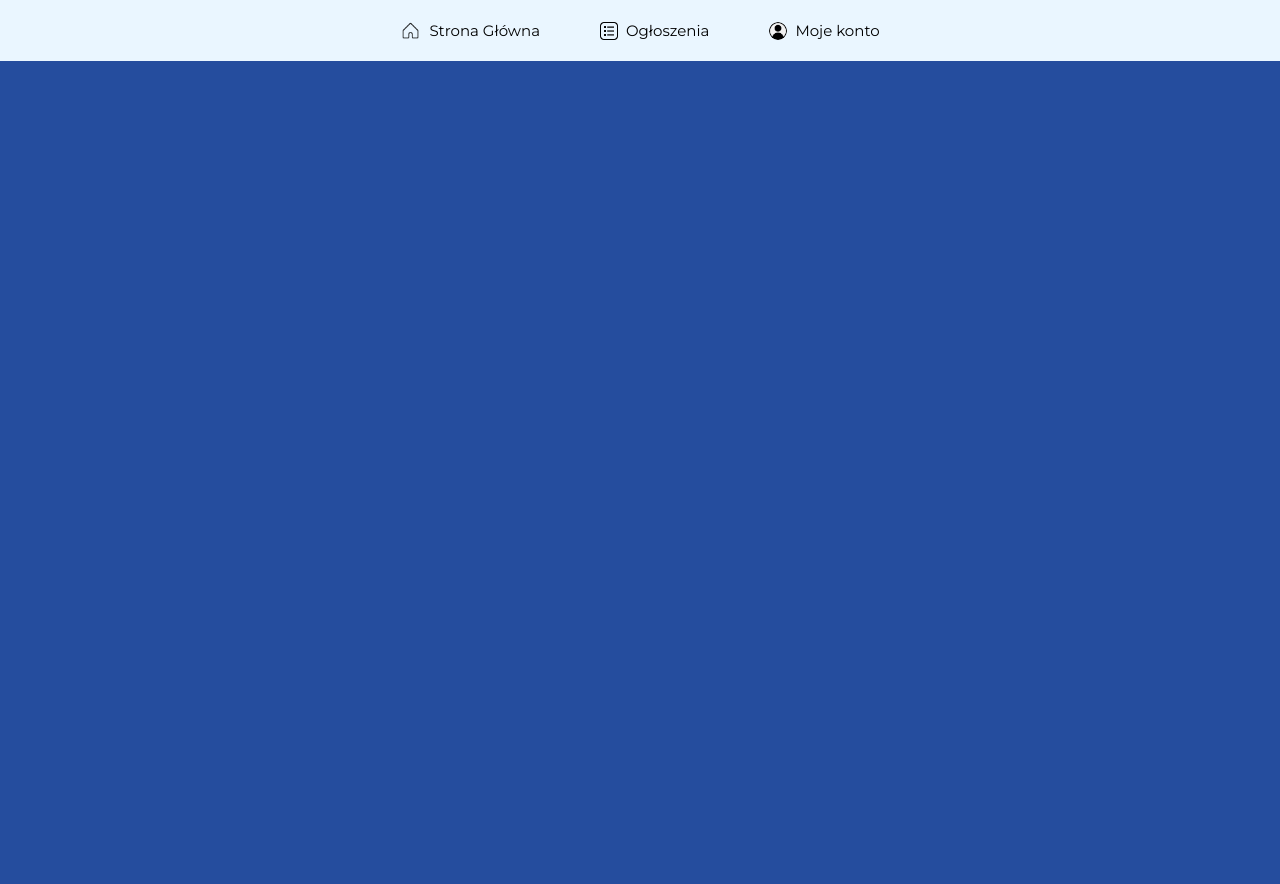
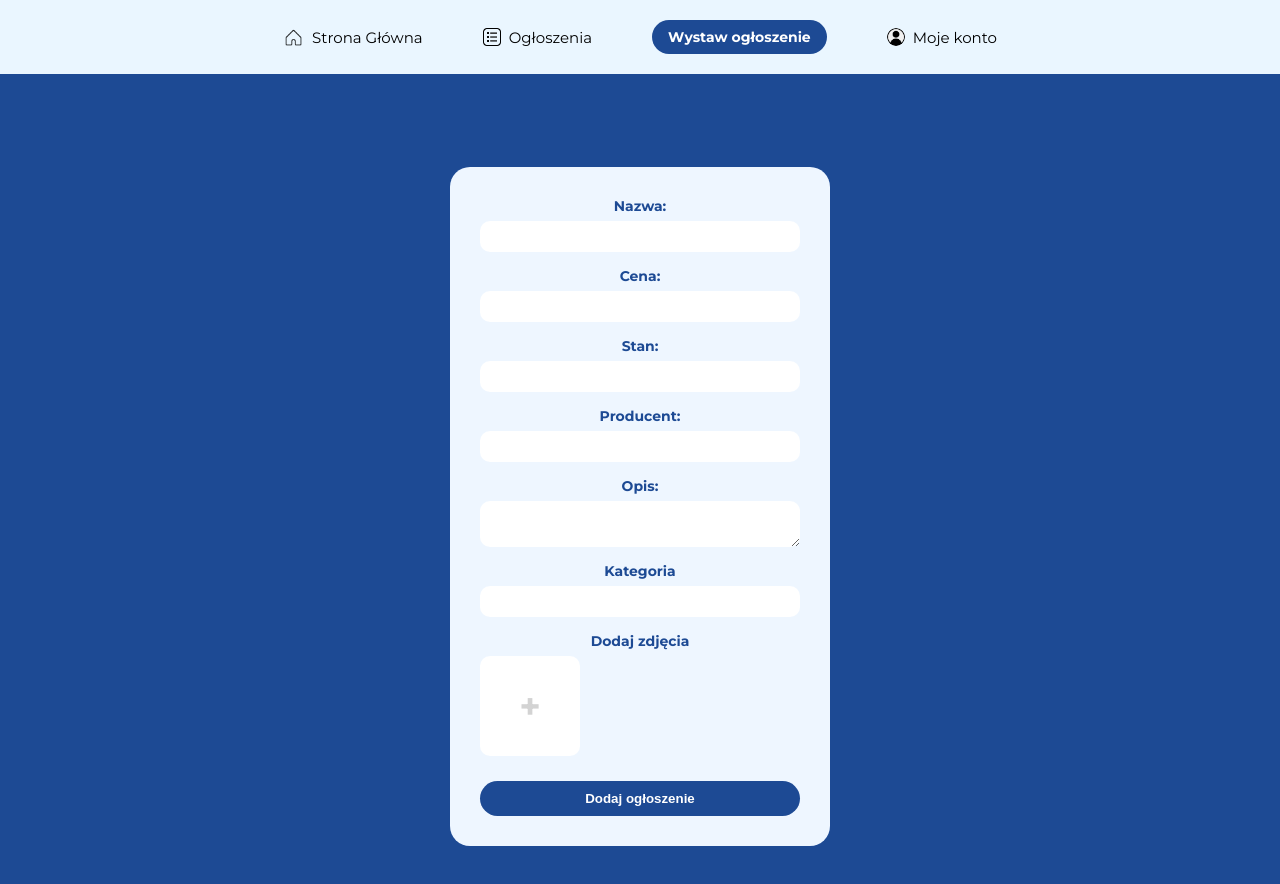
Before and after one commit to olasuchanek2105/PAZiG2025, a React (Create React App) app in the folder frontend/: page /create in a window 1280 px wide. Shown: the top 884 px of the page. Before the commit the page ends 800 px from the top, so only its background shows below. Built offline with nearby package versions, Linux system fonts and the light colour scheme.

Commit message:
Dodanie przycisku wystaw ogloszenie i frontu dla tworzenia ogloszenia - narazie nie komunikuje sie z backendem

```diff
--- a/frontend/src/App.tsx
+++ b/frontend/src/App.tsx
@@ -6,6 +6,7 @@ import Login from "./auth/Login";
 import Orders from "./listings/Orders";
 import Account from './auth/Account';
 import OrderDetails from './listings/OrderDetails';
+import CreateListing from "./listings/CreateListing";
 
 function App() {
   const [showDropdown, setShowDropdown] = useState(false);
@@ -33,6 +34,11 @@ function App() {
           />
           <span>Ogłoszenia</span>
         </Link>
+
+        <Link to="/create" style={styles.buttonAddListing}>
+          Wystaw ogłoszenie
+        </Link>
+
 
 
           <div
@@ -70,6 +76,7 @@ function App() {
           <Route path="/listings" element={<Orders />} />
           <Route path="/listings/:id" element={<OrderDetails />} />
           <Route path="/account" element={<Account />} />
+          <Route path="/create" element={<CreateListing />} />
         </Routes>
       </div>
     </Router>
@@ -152,6 +159,16 @@ const styles: { [key: string]: React.CSSProperties } = {
     height: "21px",
     objectFit: "cover",
   },
+  buttonAddListing: {
+    backgroundColor: "#1d4a94",
+    color: "white",
+    padding: "8px 16px",
+    borderRadius: "20px",
+    textDecoration: "none",
+    fontSize: "14px",
+    fontWeight: "bold",
+    transition: "background-color 0.3s",
+  },
 
 
 };
--- /dev/null
+++ b/frontend/src/listings/CreateListing.tsx
@@ -0,0 +1,149 @@
+import React, { useState } from "react";
+
+const CreateListing: React.FC = () => {
+  const [form, setForm] = useState({
+    title: "",
+    price: "",
+    status: "",
+    producer: "",
+    description: "",
+    category: "",
+    image: null as File | null,
+  });
+
+  const handleChange = (e: React.ChangeEvent<HTMLInputElement | HTMLTextAreaElement>) => {
+    const { name, value } = e.target;
+    setForm({ ...form, [name]: value });
+  };
+
+  const handleImageChange = (e: React.ChangeEvent<HTMLInputElement>) => {
+    setForm({ ...form, image: e.target.files?.[0] || null });
+  };
+
+  const handleSubmit = (e: React.FormEvent) => {
+    e.preventDefault();
+    console.log(form); // Tu wstaw fetch do API
+  };
+
+  return (
+    <div style={styles.page}>
+      <form onSubmit={handleSubmit} style={styles.form}>
+        <label style={styles.label}>
+          Nazwa:
+          <input type="text" name="title" value={form.title} onChange={handleChange} style={styles.input} required />
+        </label>
+
+        <label style={styles.label}>
+          Cena:
+          <input type="number" name="price" value={form.price} onChange={handleChange} style={styles.input} required />
+        </label>
+
+        <label style={styles.label}>
+          Stan:
+          <input type="text" name="status" value={form.status} onChange={handleChange} style={styles.input} required />
+        </label>
+
+        <label style={styles.label}>
+          Producent:
+          <input type="text" name="producer" value={form.producer} onChange={handleChange} style={styles.input} />
+        </label>
+
+        <label style={styles.label}>
+          Opis:
+          <textarea name="description" value={form.description} onChange={handleChange} style={styles.textarea} />
+        </label>
+
+        <label style={styles.label}>
+          Kategoria
+          <input type="text" name="category" value={form.category} onChange={handleChange} style={styles.input} />
+        </label>
+
+        <label style={styles.label}>
+          Dodaj zdjęcia
+          <div style={styles.uploadBox}>
+            <label htmlFor="image-upload" style={styles.uploadLabel}>+</label>
+            <input
+              type="file"
+              accept="image/*"
+              id="image-upload"
+              onChange={handleImageChange}
+              style={{ display: "none" }}
+            />
+          </div>
+        </label>
+
+        <button type="submit" style={styles.button}>Dodaj ogłoszenie</button>
+      </form>
+    </div>
+  );
+};
+
+export default CreateListing;
+
+const styles: { [key: string]: React.CSSProperties } = {
+  page: {
+    backgroundColor: "#1d4a94",
+    minHeight: "100vh",
+    display: "flex",
+    justifyContent: "center",
+    alignItems: "center",
+    padding: "2rem",
+  },
+  form: {
+    backgroundColor: "#eef6ff",
+    borderRadius: "20px",
+    padding: "30px",
+    width: "320px",
+    display: "flex",
+    flexDirection: "column",
+    gap: "15px",
+  },
+  label: {
+    display: "flex",
+    flexDirection: "column",
+    fontSize: "14px",
+    fontWeight: "bold",
+    color: "#1d4a94",
+  },
+  input: {
+    marginTop: "6px",
+    padding: "8px",
+    borderRadius: "10px",
+    border: "none",
+    backgroundColor: "#fff",
+  },
+  textarea: {
+    marginTop: "6px",
+    padding: "8px",
+    borderRadius: "10px",
+    border: "none",
+    backgroundColor: "#fff",
+    resize: "vertical",
+  },
+  uploadBox: {
+    marginTop: "6px",
+    width: "100px",
+    height: "100px",
+    backgroundColor: "#fff",
+    borderRadius: "10px",
+    display: "flex",
+    justifyContent: "center",
+    alignItems: "center",
+    cursor: "pointer",
+  },
+  uploadLabel: {
+    fontSize: "36px",
+    color: "#d3d3d3",
+    cursor: "pointer",
+  },
+  button: {
+    marginTop: "10px",
+    padding: "10px",
+    borderRadius: "20px",
+    border: "none",
+    backgroundColor: "#1d4a94",
+    color: "#fff",
+    cursor: "pointer",
+    fontWeight: "bold",
+  },
+};
```
